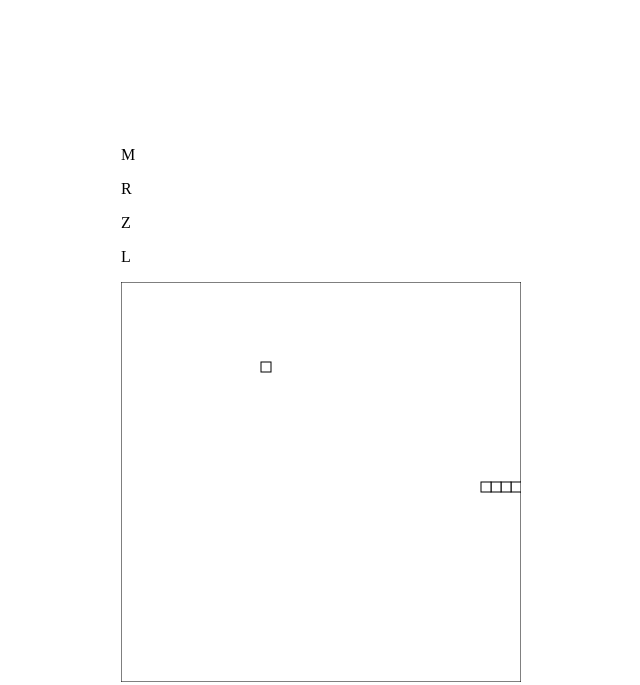
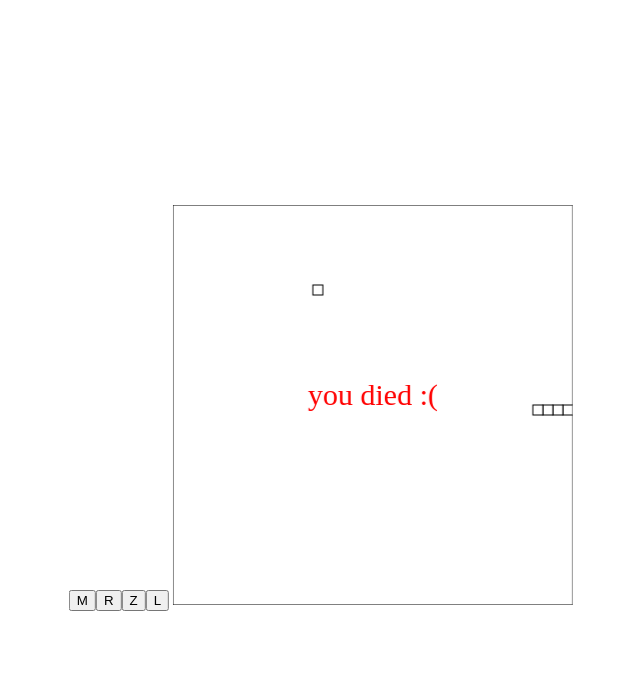
Before and after one commit to mzhang/snake, a plain HTML site: page index.html in a window 1280 px wide. Shown: the whole page, without its empty margins (327-967 px from the left). Drawn offline with Linux system fonts and the light colour scheme.

Commit message:
death screen added

```diff
--- a/index.html
+++ b/index.html
@@ -4,9 +4,8 @@
     <head>
         <title>Matt Zhang</title>
     </head>
-    <body style="position: absolute; top: 50%; left: 50%; transform: translate(-50%, -50%);"aw>
-        <p id="up">a</p>
-        <p id="left">a</p><p id="down">a</p><p id="right">a</p>
+    <body style="position: absolute; top: 50%; left: 50%; transform: translate(-50%, -50%);">
+        <button id="up"></button><button id="left"></button><button id="down"></button><button id="right"></button>
         <canvas id="gameCanvas" width="400" height="400" ></canvas>
         <script src='./snake.js'></script>
     </body>
--- a/snake.js
+++ b/snake.js
@@ -60,6 +60,11 @@ function main() {
 }
 
 function endCeremony() {
+    ctx.font = "30px Comic Sans MS";
+    ctx.fillStyle = "red";
+    ctx.textAlign = "center";
+    ctx.fillText("you died :(", gameCanvas.width/2, gameCanvas.height/2);
+
     console.log("died. sorry.");
 }
 
```
